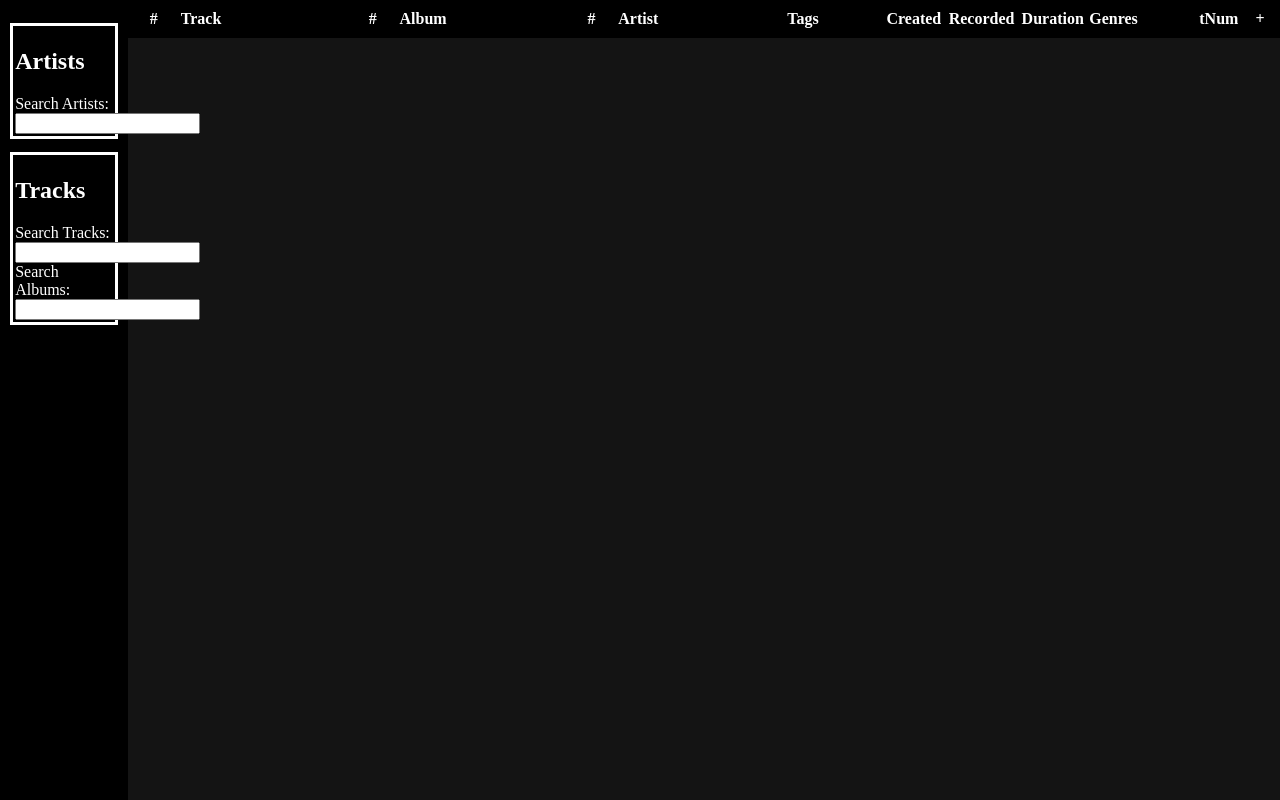
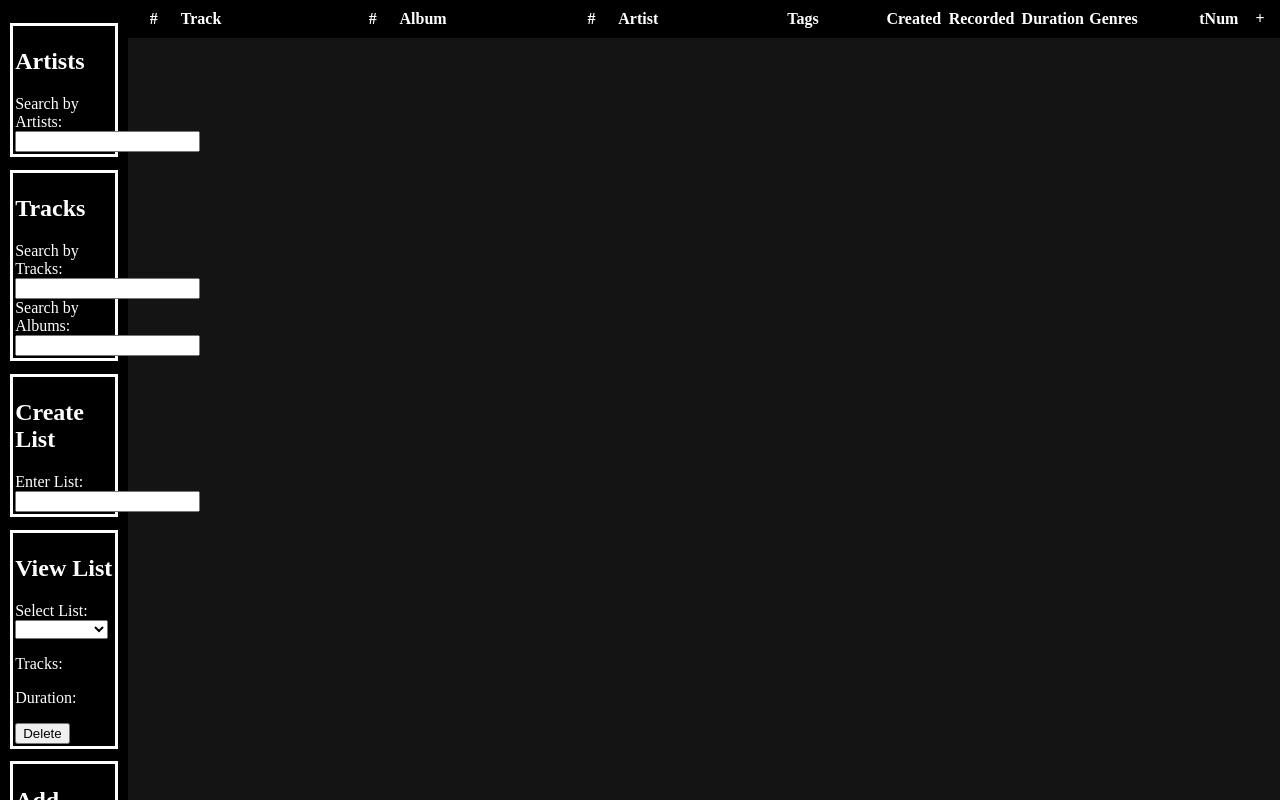
Before and after one commit to Gabe-o/Song-Organizer, a website: page static/index.html in a window 1280 px wide. Drawn offline with Linux system fonts and the light colour scheme.

Commit message:
Added UI for lists

```diff
--- a/static/index.html
+++ b/static/index.html
@@ -1,27 +1,53 @@
 <!DOCTYPE html>
 <html>
+
 <head>
     <meta charset="utf-8">
     <title>se3316 golivott lab3</title>
     <link rel="stylesheet" href="style.css">
 </head>
+
 <body>
     <div class="sideBar">
         <form id="artistSearch">
             <h2>Artists</h2>
-                <label for="artistInput">Search Artists:</label><br>
+            <label for="artistInput">Search by Artists:</label><br>
             <input type="text" id="artistInput" name="artistName"><br>
         </form>
         <form id="trackSearch">
             <h2>Tracks</h2>
-                <label for="trackInput">Search Tracks:</label><br>
+            <label for="trackInput">Search by Tracks:</label><br>
             <input type="text" id="trackInput" name="trackTitle"><br>
-                <label for="albumInput">Search Albums:</label><br>
+            <label for="albumInput">Search by Albums:</label><br>
             <input type="text" id="albumInput" name="albumName"><br>
+        </form>
+        <form id="createList">
+            <h2>Create List</h2>
+            <label for="listNameInput">Enter List:</label><br>
+            <input type="text" id="listNameInput" name="listNameTitle"><br>
+        </form>
+        <form id="viewList">
+            <h2>View List</h2>
+            <label for="viewListSelect">Select List:</label><br>
+            <select id="viewListSelect" name="viewListSelect">
+
+            </select><br>
+            <p>Tracks:</p>
+            <p>Duration:</p>
+            <button type="button">Delete</button>
+        </form>
+        <form id="addTrack">
+            <h2>Add Track</h2>
+            <label for="listSelect">Select List:</label><br>
+            <select id="listSelect" name="listSelect">
+
+            </select><br>
+            <label for="addTrackInput">Enter Track ID:</label><br>
+            <input type="text" id="addTrackInput" name="addTrackInput"><br>
         </form>
     </div>
     <div class="infoDisplay">
-            <table id = "infoTable">
+        <table id="infoTable">
         </table>
     </div>
     <div class="topBar">
@@ -57,4 +83,5 @@
 
     <script src="frontend.js"></script>
 </body>
+
 </html>
--- a/static/style.css
+++ b/static/style.css
@@ -57,6 +57,10 @@ form {
     border-style: solid;
     border-color: white;
     padding: 2%;
+}
+
+form select {
+    width: 95%;
 }
 
 .trackID {
```
Lines whose indentation alone changed are shown as unchanged.
